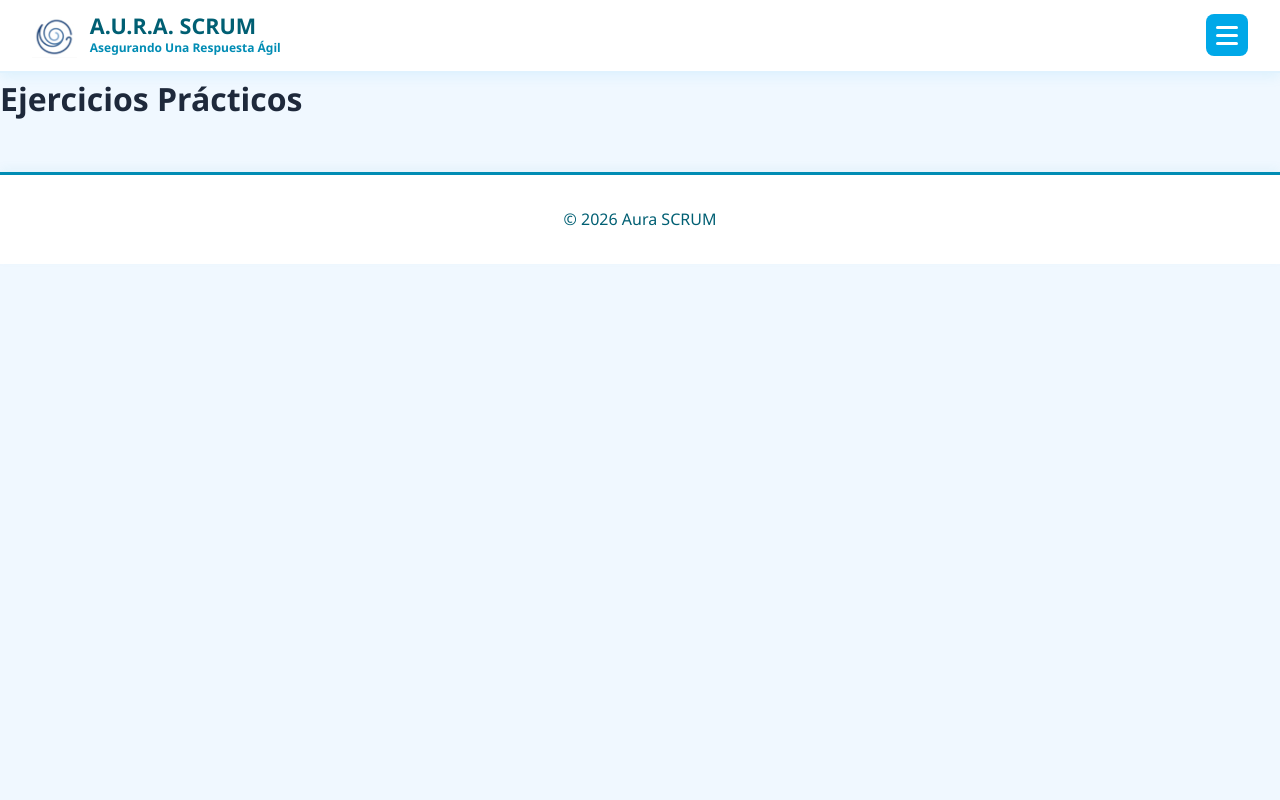
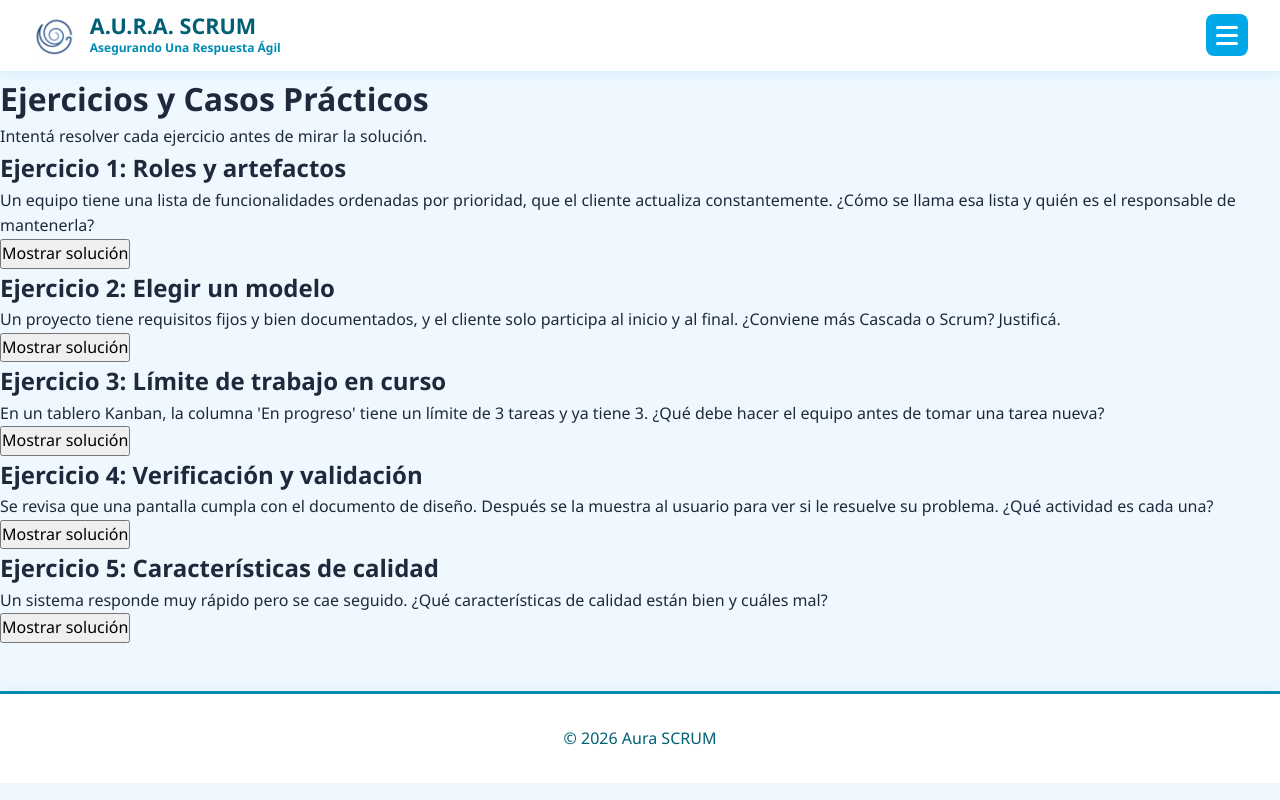
Before and after one commit to Fausto24108/Aura-Scrum, a React (Vite) app: page /ejercicios in a window 1280 px wide. Built offline with nearby package versions, Linux system fonts and the light colour scheme.

Commit message:
feat(ejercicios): implemento ejercicios y casos practicos
Sprint: SPR-2 (14/10-02/11)

Tiempo: 00:10

```diff
--- a/src/paginas/Ejercicios/Ejercicios.jsx
+++ b/src/paginas/Ejercicios/Ejercicios.jsx
@@ -1,5 +1,75 @@
+import { useState } from "react";
 import "./Ejercicios.css";
 
+const ejercicios = [
+  {
+    id: 1,
+    titulo: "Ejercicio 1: Roles y artefactos",
+    enunciado:
+      "Un equipo tiene una lista de funcionalidades ordenadas por prioridad, que el cliente actualiza constantemente. ¿Cómo se llama esa lista y quién es el responsable de mantenerla?",
+    solucion:
+      "Se llama Pila de Producto (Product Backlog) y la mantiene el Product Owner, que decide el orden según el valor para el negocio.",
+  },
+  {
+    id: 2,
+    titulo: "Ejercicio 2: Elegir un modelo",
+    enunciado:
+      "Un proyecto tiene requisitos fijos y bien documentados, y el cliente solo participa al inicio y al final. ¿Conviene más Cascada o Scrum? Justificá.",
+    solucion:
+      "Conviene Cascada, porque los requisitos no cambian y no hace falta feedback constante. Scrum aprovecha mejor su flexibilidad cuando los requisitos son inciertos o cambian.",
+  },
+  {
+    id: 3,
+    titulo: "Ejercicio 3: Límite de trabajo en curso",
+    enunciado:
+      "En un tablero Kanban, la columna 'En progreso' tiene un límite de 3 tareas y ya tiene 3. ¿Qué debe hacer el equipo antes de tomar una tarea nueva?",
+    solucion:
+      "Terminar o desbloquear alguna de las tareas en progreso y moverla a 'Hecho'. El límite obliga a completar el trabajo antes de empezar más.",
+  },
+  {
+    id: 4,
+    titulo: "Ejercicio 4: Verificación y validación",
+    enunciado:
+      "Se revisa que una pantalla cumpla con el documento de diseño. Después se la muestra al usuario para ver si le resuelve su problema. ¿Qué actividad es cada una?",
+    solucion:
+      "Revisar que cumpla el documento de diseño es verificación (¿lo construimos bien?). Mostrarla al usuario es validación (¿construimos lo correcto?).",
+  },
+  {
+    id: 5,
+    titulo: "Ejercicio 5: Características de calidad",
+    enunciado:
+      "Un sistema responde muy rápido pero se cae seguido. ¿Qué características de calidad están bien y cuáles mal?",
+    solucion:
+      "La rapidez corresponde a la eficiencia de desempeño, que está bien. Que se caiga seguido afecta la fiabilidad, que está mal.",
+  },
+];
+
 export default function Ejercicios() {
-  return <main className="ejercicios-page"><h1>Ejercicios Prácticos</h1></main>;
+  const [abiertos, setAbiertos] = useState([]);
+
+  function alternarSolucion(id) {
+    if (abiertos.includes(id)) {
+      setAbiertos(abiertos.filter((a) => a !== id));
+    } else {
+      setAbiertos([...abiertos, id]);
+    }
+  }
+
+  return (
+    <main className="ejercicios-page">
+      <h1>Ejercicios y Casos Prácticos</h1>
+      <p>Intentá resolver cada ejercicio antes de mirar la solución.</p>
+
+      {ejercicios.map((e) => (
+        <section key={e.id} className="ejercicio">
+          <h2>{e.titulo}</h2>
+          <p>{e.enunciado}</p>
+          <button onClick={() => alternarSolucion(e.id)} aria-expanded={abiertos.includes(e.id)}>
+            {abiertos.includes(e.id) ? "Ocultar solución" : "Mostrar solución"}
+          </button>
+          {abiertos.includes(e.id) && <p className="ejercicio-solucion">{e.solucion}</p>}
+        </section>
+      ))}
+    </main>
+  );
 }
```
